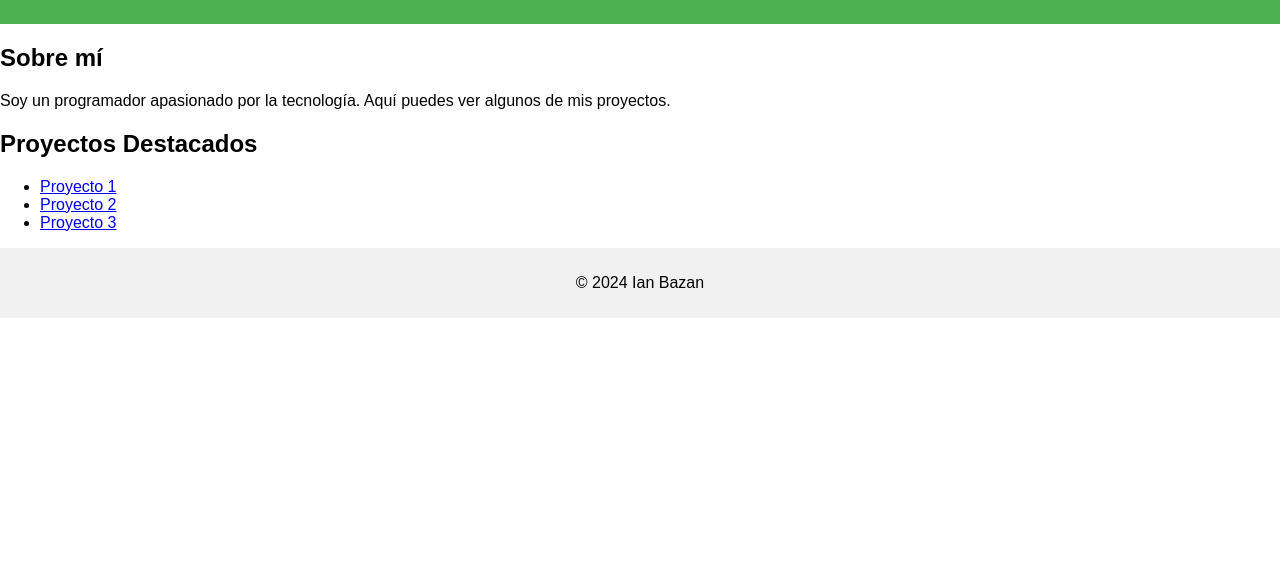
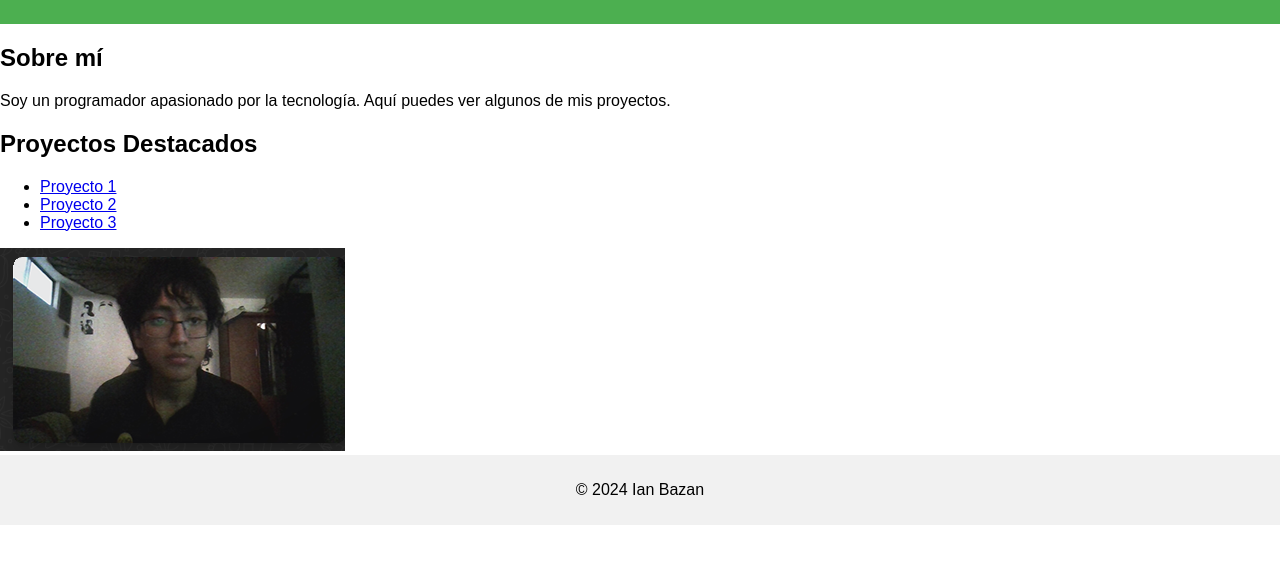
Before and after one commit to ianbazan/ianbazan.github.io, a plain HTML site: page index.html in a window 1280 px wide. Shown: the part 110-674 px from the top of the page. Drawn offline with Linux system fonts and the light colour scheme.

Commit message:
agregué foto de mi pepa

```diff
--- a/index.html
+++ b/index.html
@@ -31,7 +31,7 @@
             </ul>
         </section>
     </main>
-
+    <img src="images/ian.png" alt="Eso tilin">
     <footer>
         <p>&copy; 2024 Ian Bazan</p>
     </footer>
```
Also changed, not shown: images/ian.png (added).
